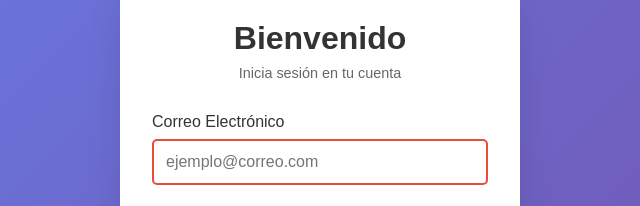
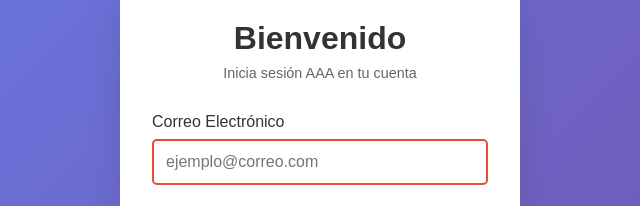
Before and after one commit to Nelsoninho-gg/Notas_uni, a website: page Vistas/login.html in a window 1280 px wide. Shown: the part 149-355 px from the top of the page, 320-960 px from the left. Drawn offline with Linux system fonts and the light colour scheme.

Commit message:
cambiooos

```diff
--- a/Vistas/login.html
+++ b/Vistas/login.html
@@ -10,7 +10,7 @@
     <div class="login-container">
         <div class="login-header">
             <h1>Bienvenido</h1>
-            <p>Inicia sesión en tu cuenta</p>
+            <p>Inicia sesión AAA en tu cuenta</p>
         </div>
 
         <div class="error-message" id="errorMessage">
```
Also changed, not shown: vercel.json, 1 other file.
